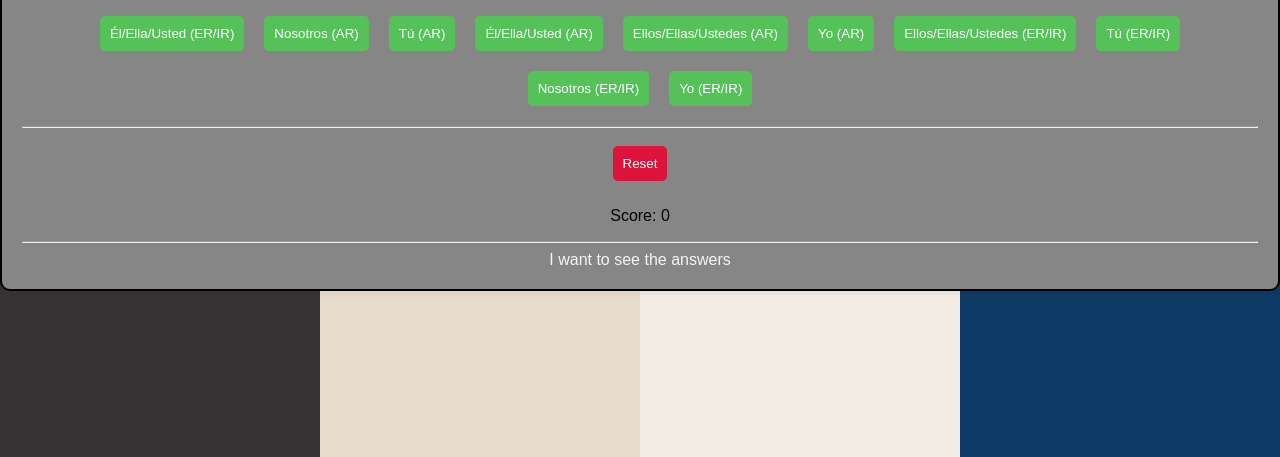
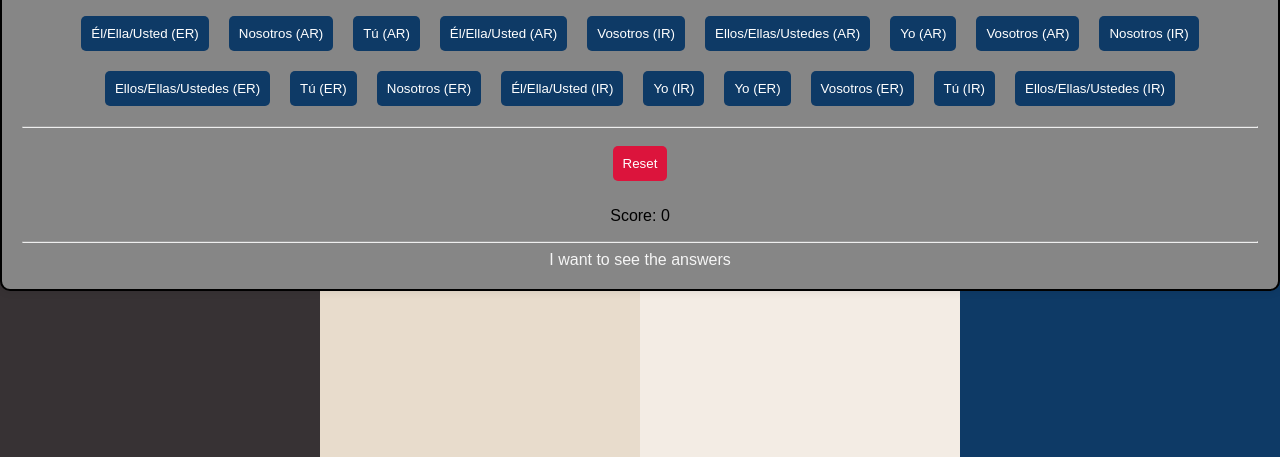
Before and after one commit to sandman9700/futuroQuiz, a plain HTML site: page docs/index.html in a window 1280 px wide. Shown: the part 343-800 px from the top of the page. Drawn offline with Linux system fonts and the light colour scheme.

Commit message:
FInalmente

```diff
--- a/docs/spanish.css
+++ b/docs/spanish.css
@@ -39,7 +39,7 @@
   button {
       padding: 10px;
       margin: 10px;
-      background-color: #55c259;
+      background-color: var(--color-4);
       color: #fff;
       border: none;
       border-radius: 5px;
@@ -47,7 +47,7 @@
   }
 
   button:hover {
-      background-color: #5acc5f;
+      background-color: #104274;
   }
 
   h1, a {
@@ -84,3 +84,9 @@
   a:hover {
     color: rgb(211, 211, 211);
   }
+
+  img[src="answers.jpg"] {
+    max-width: 1000px;
+    width: 100%;
+    border: 10px solid var(--color-4);
+  }
--- a/docs/spanish.js
+++ b/docs/spanish.js
@@ -1,15 +1,26 @@
+// accent e = \xE9
+// accent a = \xE1
+
 var clickedButton;
 const words = [
-    { spanish: 'aba (He/She)', english: '\xC9l/Ella/Usted (AR)' },
-    { spanish: 'aba (I)', english: 'Yo (AR)' },
-    { spanish: '\xEDa (I)', english: 'Yo (ER/IR)' },
-    { spanish: '\xEDas', english: 'T\xFA (ER/IR)' },
-    { spanish: '\xE1bamos', english: 'Nosotros (AR)' },
-    { spanish: '\xEDan', english: 'Ellos/Ellas/Ustedes (ER/IR)' },
-    { spanish: '\xEDamos', english: 'Nosotros (ER/IR)' },
-    { spanish: 'abas', english: 'T\xFA (AR)' },
-    { spanish: 'aban', english: 'Ellos/Ellas/Ustedes (AR)' },
-    { spanish: '\xEDa (He/She)', english: '\xC9l/Ella/Usted (ER/IR)' }
+    { spanish: 'ar\xE1', english: '\xC9l/Ella/Usted (AR)' },
+    { spanish: 'ar\xE9', english: 'Yo (AR)' },
+    { spanish: 'er\xE9', english: 'Yo (ER)' },
+    { spanish: 'er\xE1s', english: 'T\xFA (ER)' },
+    { spanish: 'aremos', english: 'Nosotros (AR)' },
+    { spanish: 'er\xE1n', english: 'Ellos/Ellas/Ustedes (ER)' },
+    { spanish: 'eremos', english: 'Nosotros (ER)' },
+    { spanish: 'ar\xE1s', english: 'T\xFA (AR)' },
+    { spanish: 'ar\xE1n', english: 'Ellos/Ellas/Ustedes (AR)' },
+    { spanish: 'er\xE1n', english: '\xC9l/Ella/Usted (ER)' },
+    { spanish: 'ir\xE1', english: '\xC9l/Ella/Usted (IR)' },
+    { spanish: 'er\xE9', english: 'Yo (IR)' },
+    { spanish: 'ir\xE1s', english: 'T\xFA (IR)' },
+    { spanish: 'ir\xE1n', english: 'Ellos/Ellas/Ustedes (IR)' },
+    { spanish: 'iremos', english: 'Nosotros (IR)' },
+    { spanish: 'ar\xE9is', english: 'Vosotros (AR)' },
+    { spanish: 'er\xE9is', english: 'Vosotros (ER)' },
+    { spanish: 'ir\xE9is', english: 'Vosotros (IR)' }
 ];
 
 function shuffle(array) {
```
Also changed, not shown: docs/answers.html (+3 -2 lines), docs/answers.jpg (added).
